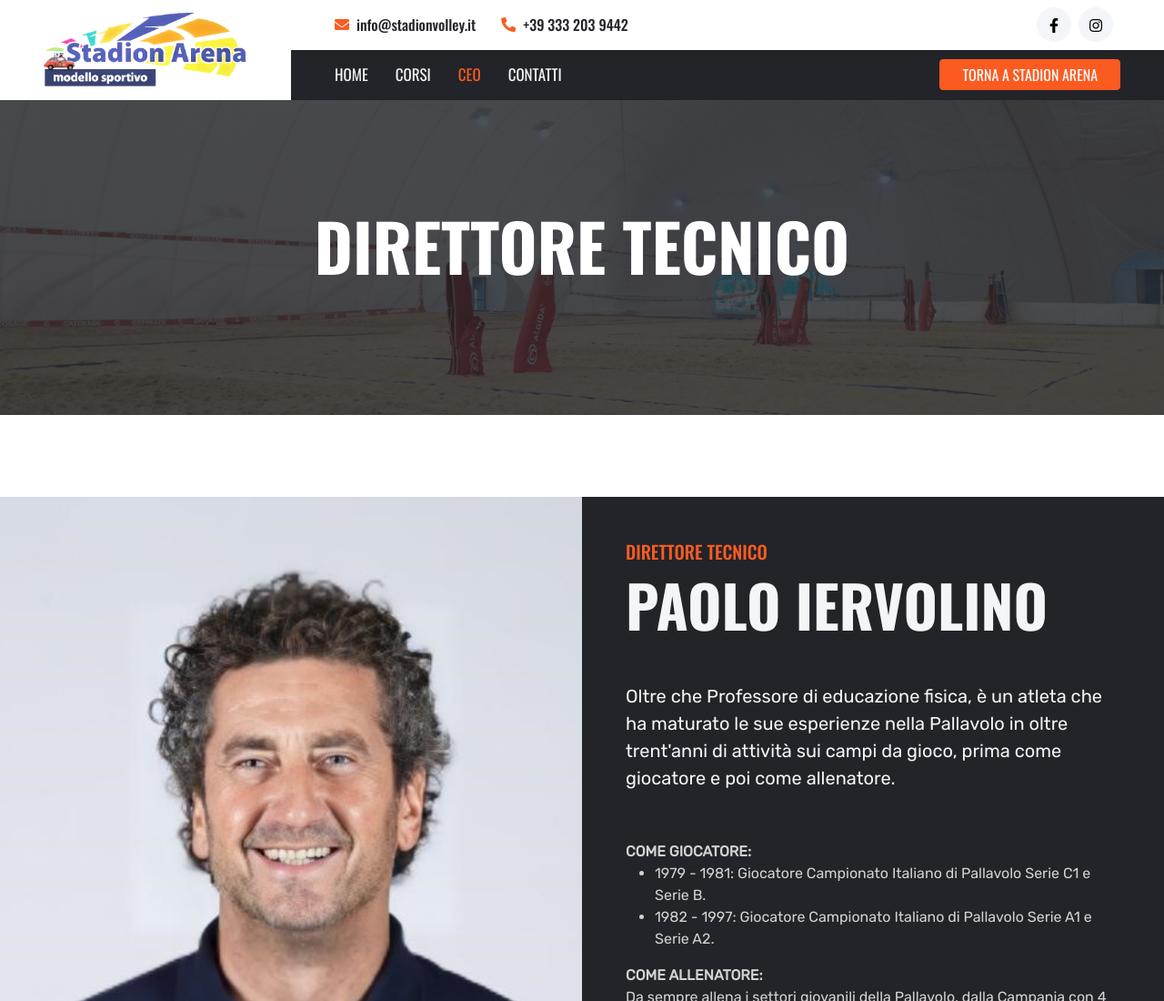
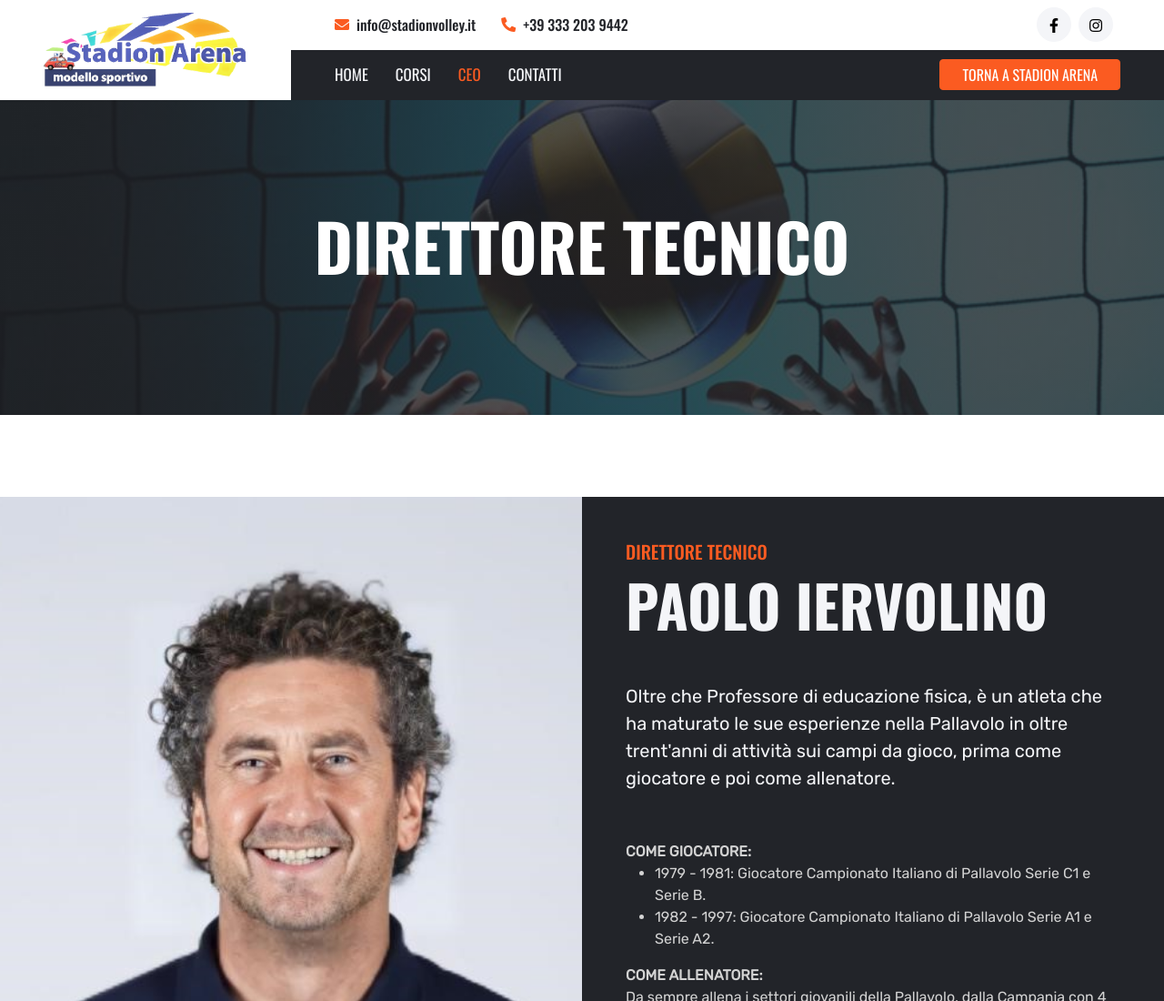
Before and after one commit to Ghido03/StadionArena, a plain HTML site: page pages/stadionVolley/ceo.html in a window 1280 px wide. Shown: the top 1100 px of the page at 91% size. Drawn offline with nearby package versions, Linux system fonts and the light colour scheme; files whose address does not match are found by name.

Commit message:
Update ceo.html

```diff
--- a/pages/stadionVolley/ceo.html
+++ b/pages/stadionVolley/ceo.html
@@ -87,7 +87,7 @@
 
 
     <!-- Hero Start -->
-    <div class="container-fluid bg-primary p-5 bg-hero-arena mb-5">
+    <div class="container-fluid bg-primary p-5 bg-hero-stadion mb-5">
         <div class="row align-items-center" style="height: 250px;">
             <div class="col-12 text-center">
                 <h1 class="display-2 text-uppercase text-white mb-md-4">Direttore tecnico</h1>
```
